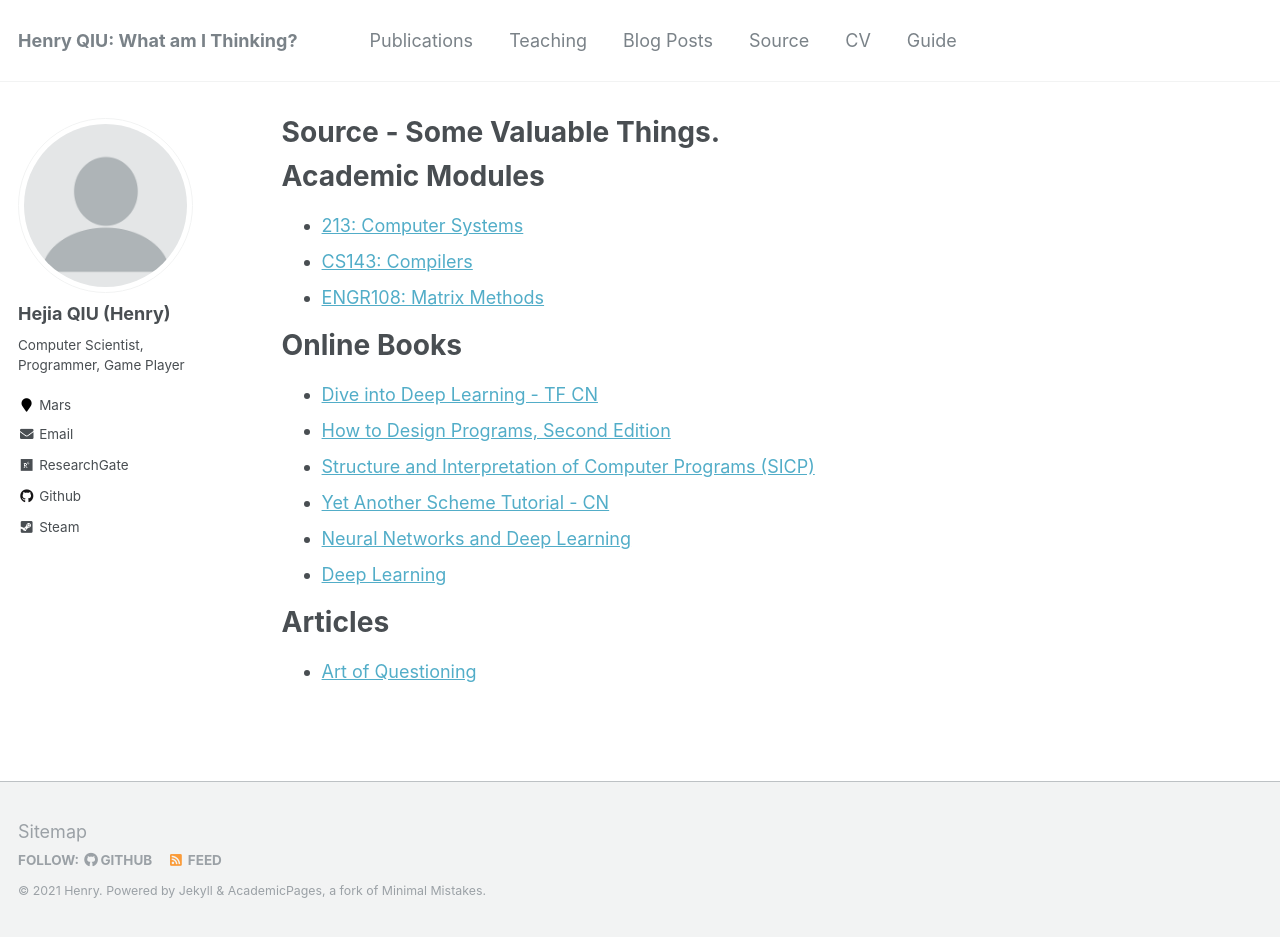
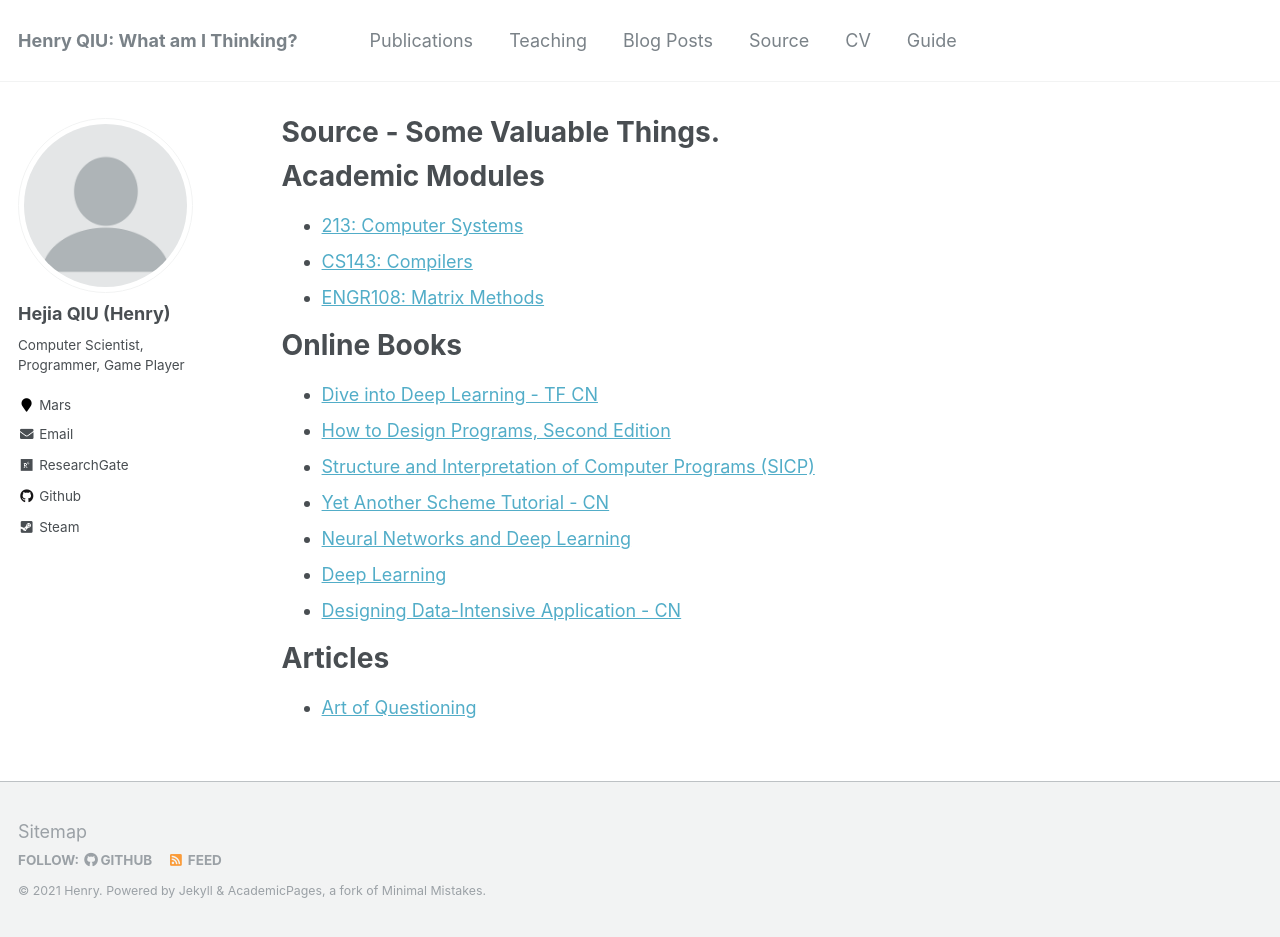
Before and after one commit to HenryJaQiu/HenryJaQiu.github.io, a Jekyll site: the page built from _pages/source.md, in a window 1280 px wide and 937 px high. Built offline with Jekyll 4.4.1, drawn with Linux system fonts in a browser that asks for light colours.

Commit message:
Update source.md

```diff
--- a/_pages/source.md
+++ b/_pages/source.md
@@ -25,6 +25,7 @@ Online Books
 * [Yet Another Scheme Tutorial - CN](http://deathking.github.io/yast-cn/contents/preface.html)
 * [Neural Networks and Deep Learning](http://neuralnetworksanddeeplearning.com/)
 * [Deep Learning](http://www.deeplearningbook.org/)
+* [Designing Data-Intensive Application - CN](https://vonng.gitbooks.io/ddia-cn/content/)
 
 Articles
 ======
```
